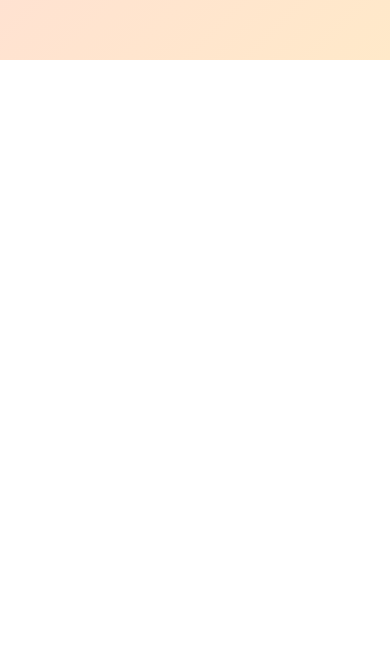
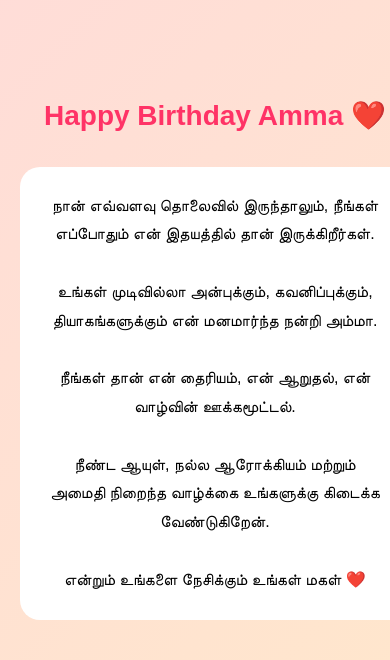
Before and after one commit to Vishwa-2705/birthday-card, a plain HTML site: page index.html in a window 390 px wide. Shown: the part 784-1444 px from the top of the page. Before the commit the page ends 844 px from the top, so only its background shows below. Drawn offline with nearby package versions, Linux system fonts and the light colour scheme.

Commit message:
mobile fix

```diff
--- a/index.html
+++ b/index.html
@@ -12,7 +12,7 @@
     margin: 0;
     font-family: Arial, sans-serif;
     background: linear-gradient(135deg, #ffd6e0, #ffe9c9);
-    overflow: hidden;
+    overflow-x: hidden;
 }
 
 /* Tap screen */
@@ -41,7 +41,8 @@
 /* Layout */
 #card {
     display: none;
-    height: 100vh;
+    min-height: 100vh;
+    display: flex;
 }
 
 /* Left message */
@@ -54,14 +55,10 @@
 }
 
 .message h1 {
-
     color: #ff3366;
     font-size: 40px;
     text-align: center;
-    width: 100%;
 }
-
-
 
 .message p {
     background: white;
@@ -108,6 +105,44 @@
     to {
         transform: translateY(-110vh);
         opacity: 0;
+    }
+}
+
+/* ========================== */
+/* 📱 MOBILE RESPONSIVE FIX  */
+/* ========================== */
+
+@media (max-width: 768px) {
+
+    #card {
+        flex-direction: column;
+        height: auto;
+        overflow-y: auto;
+    }
+
+    .message {
+        width: 100%;
+        padding: 20px;
+        text-align: center;
+    }
+
+    .message h1 {
+        font-size: 28px;
+    }
+
+    .message p {
+        font-size: 16px;
+    }
+
+    .gallery {
+        width: 100%;
+        height: 350px;
+        margin-top: 20px;
+    }
+
+    .gallery img {
+        width: 220px;
+        height: 260px;
     }
 }
 </style>
@@ -207,12 +242,13 @@
     document.getElementById("card").innerHTML = `
         <div style="
             width:100%;
-            height:100vh;
+            min-height:100vh;
             display:flex;
             justify-content:center;
             align-items:center;
             flex-direction:column;
             text-align:center;
+            padding:20px;
         ">
             <h1 style="color:#ff3366;">Happy Birthday Amma ❤️</h1>
             <p style="
```
